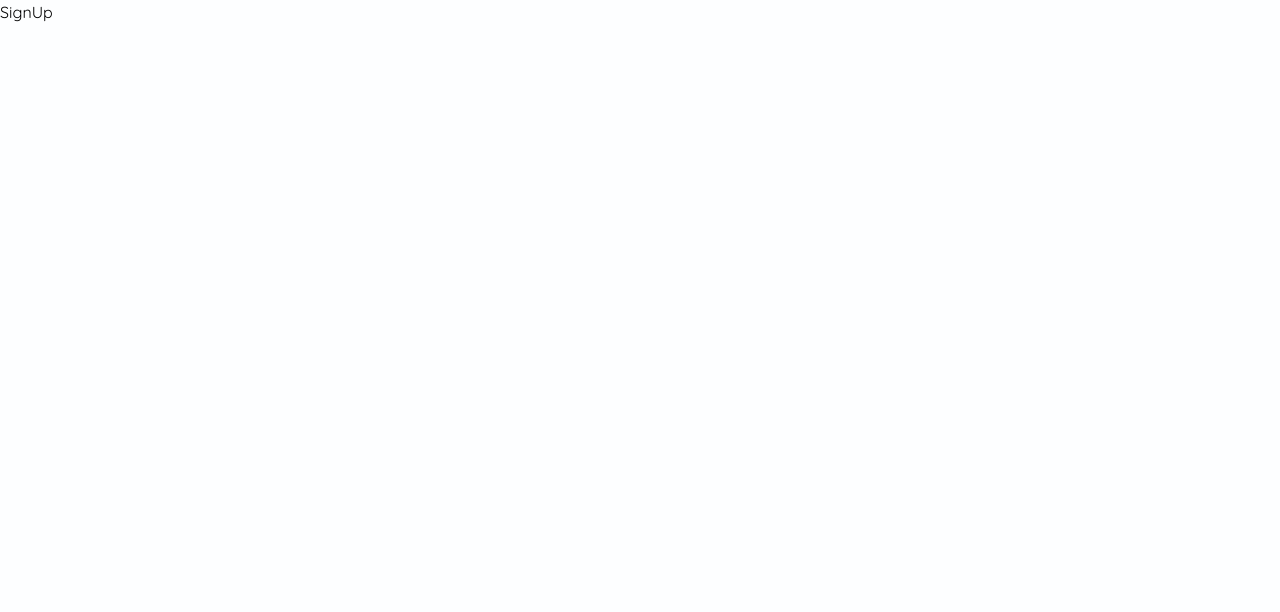
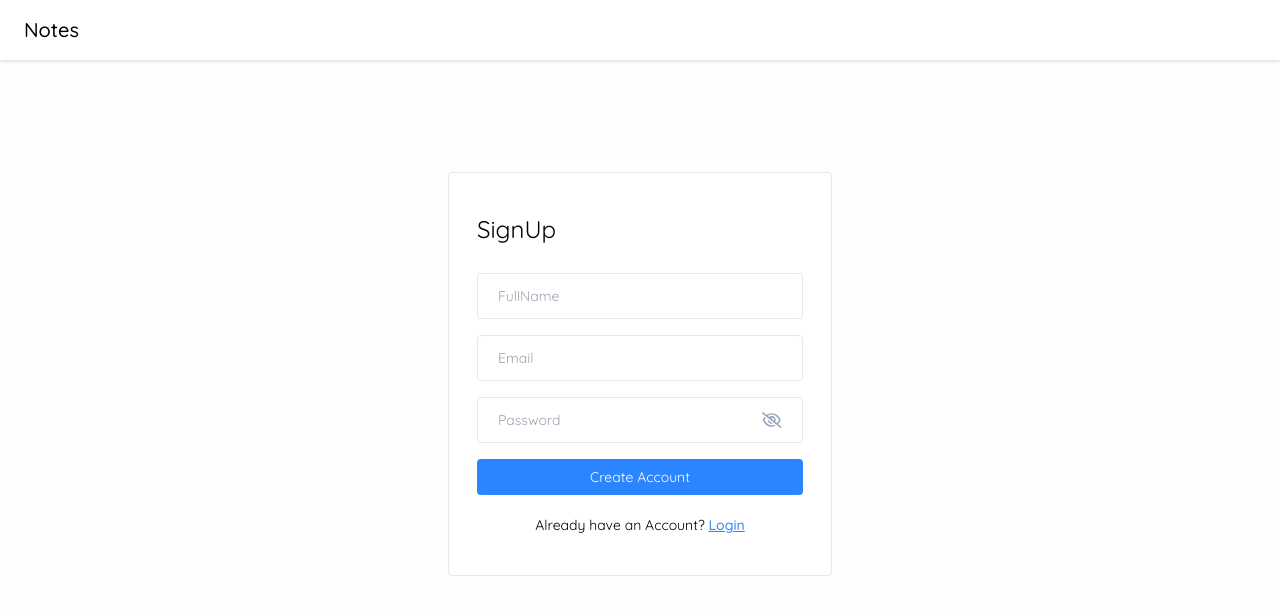
Before and after one commit to KKartikay-27/NotesApp, a React (Vite) app in the folder frontend/notesapp/: page /signup in a window 1280 px wide. Shown: the top 612 px of the page. Built offline with nearby package versions, Linux system fonts and the light colour scheme.

Commit message:
completed signup ui

```diff
--- a/frontend/notesapp/src/pages/SignUp/SignUp.jsx
+++ b/frontend/notesapp/src/pages/SignUp/SignUp.jsx
@@ -1,8 +1,86 @@
-import React from 'react'
+import React, { useState } from 'react'
+import Navbar from '../../components/Navbar/Navbar';
+import PasswordInput from '../../components/Input/PasswordInput';
+import { Link } from 'react-router-dom';
+import { validateEmail } from '../../utils/helper';
 
 const SignUp = () => {
+
+  const [name, setName] = useState('');
+  const [email, setEmail] = useState('');
+  const [password, setPassword] = useState('');
+  const [error, setError] = useState(null);
+
+  const handleSignUp = async (e) => {
+    e.preventDefault();
+
+    if(!name){
+      setError('Please Enter Your Name');
+      return;
+    }
+
+    if(!validateEmail(email)){
+      setError('Please Enter a valid Email');
+      return;
+    }
+
+    if(!password){
+      setError('Please Enter the Password');
+      return;
+    }
+
+
+    setError('');
+
+    //SignUp API Call
+  };
+
+
   return (
-    <div>SignUp</div>
+    <>
+      <Navbar />
+
+      <div className='flex items-center justify-center mt-28 '>
+        <div className='w-96 border rounded bg-white px-7 py-10'>
+          <form onSubmit={handleSignUp}>
+            <h4 className='text-2xl mb-7'>SignUp</h4>
+
+            <input
+              type="text"
+              placeholder='FullName '
+              className='input-box'
+              value={name}
+              onChange={(e) => { setName(e.target.value) }}
+            />
+
+            <input
+              type="text"
+              placeholder='Email '
+              className='input-box'
+              value={email}
+              onChange={(e) => { setEmail(e.target.value) }}
+            />
+
+            <PasswordInput
+              value={password}
+              onChange={(e) => { setPassword(e.target.value) }} />
+
+            {error && <p className='text-red-500 text-xs pb-1'>{error}</p>}
+
+            <button type='submit' className='btn-primary'>Create Account</button>
+          </form>
+
+
+          <p className='text-sm text-center mt-4'>
+            Already have an Account?{" "}
+            <Link to="/login" className="font-medium text-primary underline">
+              Login
+            </Link>
+          </p>
+
+        </div>
+      </div>
+    </>
   )
 }
 
```
